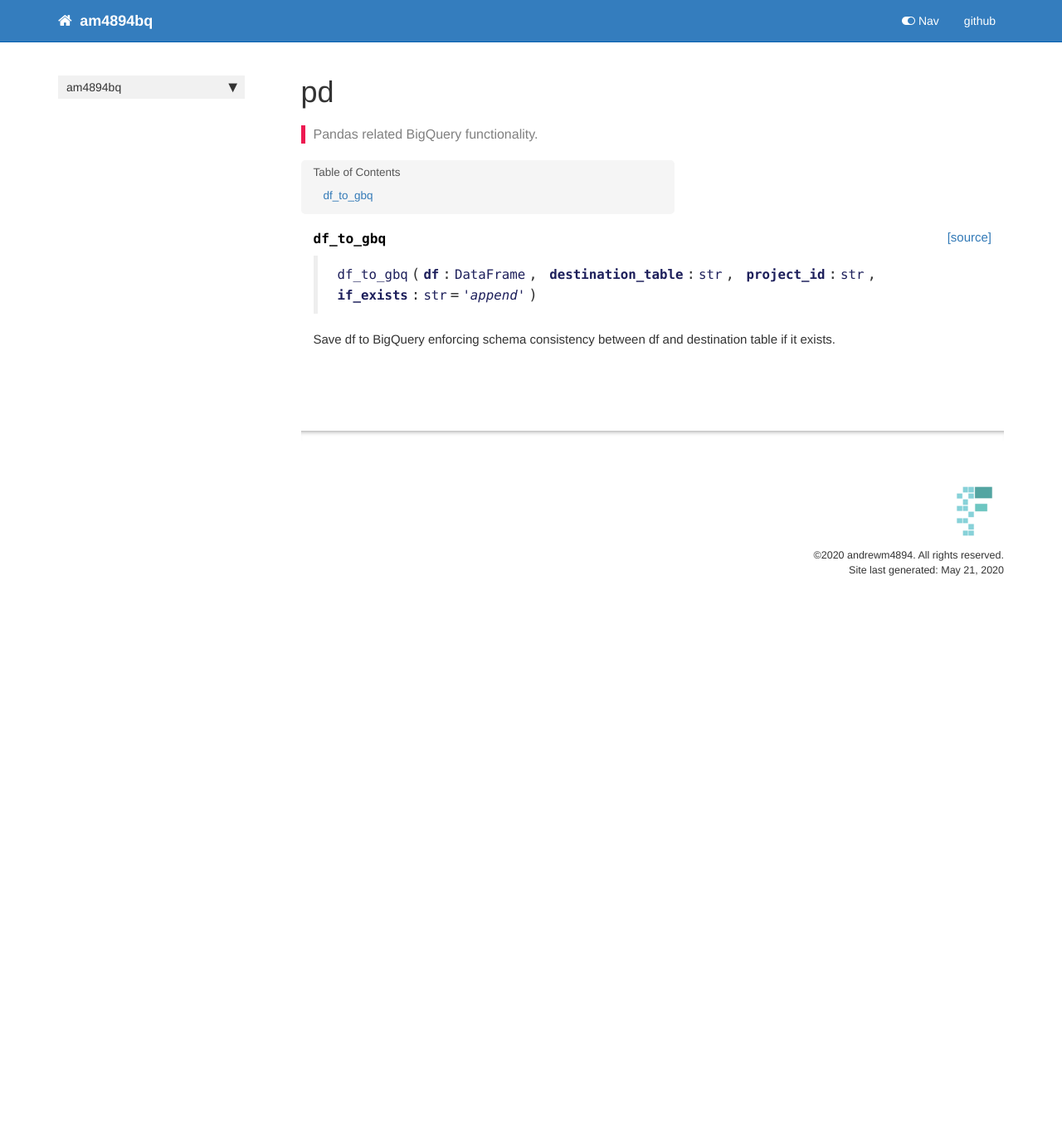
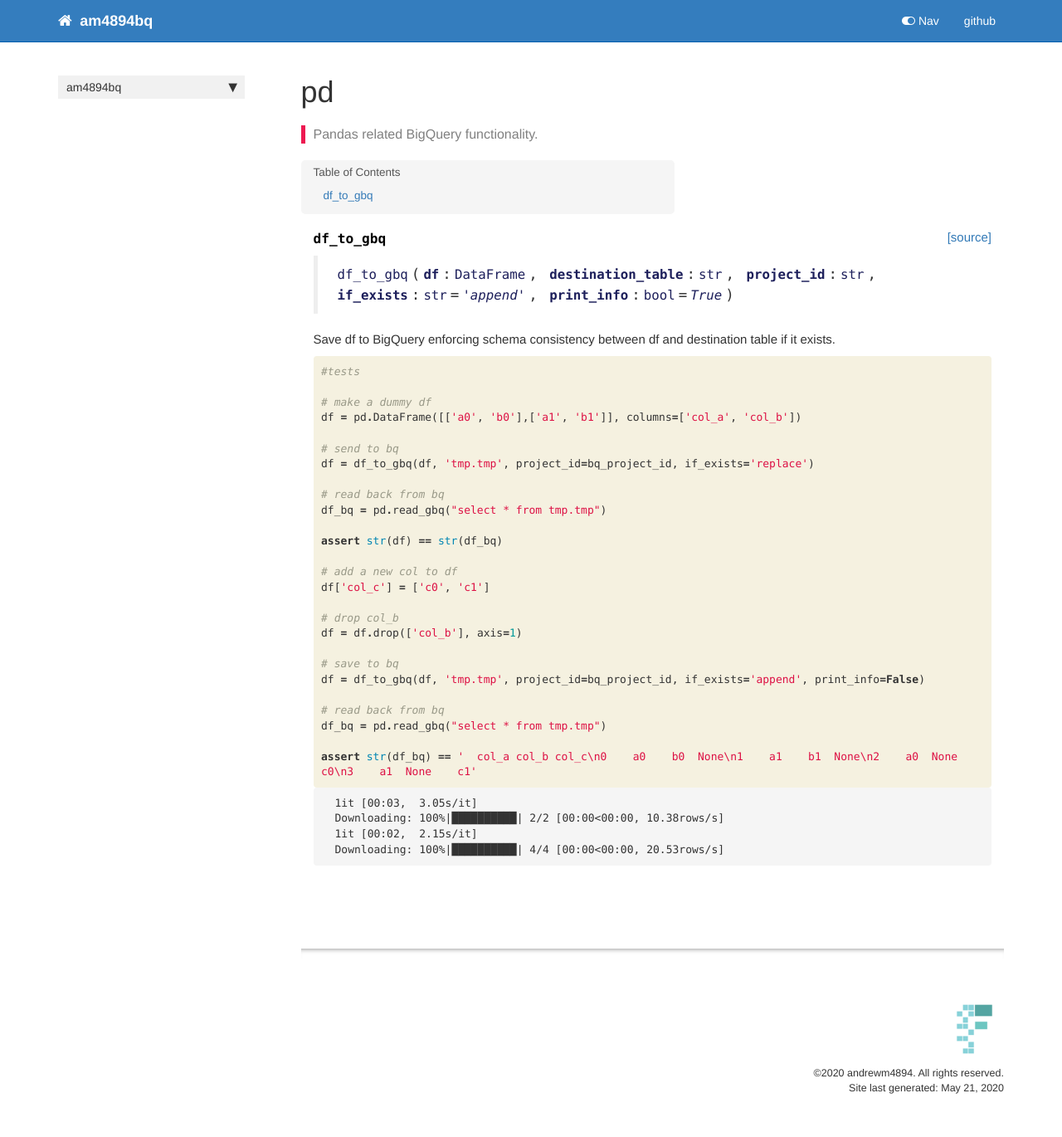
Before and after one commit to andrewm4894/am4894bq, a Jekyll site: the page built from docs/pd.html, in a window 1280 px wide. Shown: the whole page at 83% size. Built offline with Jekyll 4.4.1, drawn with Linux system fonts in a browser that asks for light colours; nearby versions of some CDN libraries; comment, search, counter and statistics services are not loaded; before the commit the page ends 900 px from its top, so only the background shows below that.

Commit message:
adding some tests

```diff
--- a/am4894bq/_nbdev.py
+++ b/am4894bq/_nbdev.py
@@ -9,6 +9,7 @@ index = {"get_schema": "01_schema.ipynb",
          "update_bq_schema": "01_schema.ipynb",
          "update_df_schema": "01_schema.ipynb",
          "does_table_exist": "02_utils.ipynb",
+         "bq_project_id": "03_pd.ipynb",
          "df_to_gbq": "03_pd.ipynb"}
 
 modules = ["schema.py",
--- a/docs/pd.html
+++ b/docs/pd.html
@@ -45,7 +45,7 @@ description: "Pandas related BigQuery functionality."
 
 
 <div class="output_markdown rendered_html output_subarea ">
-<h4 id="df_to_gbq" class="doc_header"><code>df_to_gbq</code><a href="https://github.com/andrewm4894/am4894bq/tree/master/am4894bq/pd.py#L17" class="source_link" style="float:right">[source]</a></h4><blockquote><p><code>df_to_gbq</code>(<strong><code>df</code></strong>:<code>DataFrame</code>, <strong><code>destination_table</code></strong>:<code>str</code>, <strong><code>project_id</code></strong>:<code>str</code>, <strong><code>if_exists</code></strong>:<code>str</code>=<em><code>'append'</code></em>)</p>
+<h4 id="df_to_gbq" class="doc_header"><code>df_to_gbq</code><a href="https://github.com/andrewm4894/am4894bq/tree/master/am4894bq/pd.py#L19" class="source_link" style="float:right">[source]</a></h4><blockquote><p><code>df_to_gbq</code>(<strong><code>df</code></strong>:<code>DataFrame</code>, <strong><code>destination_table</code></strong>:<code>str</code>, <strong><code>project_id</code></strong>:<code>str</code>, <strong><code>if_exists</code></strong>:<code>str</code>=<em><code>'append'</code></em>, <strong><code>print_info</code></strong>:<code>bool</code>=<em><code>True</code></em>)</p>
 </blockquote>
 <p>Save df to BigQuery enforcing schema consistency between df and destination table if it exists.</p>
 
@@ -59,4 +59,63 @@ description: "Pandas related BigQuery functionality."
 </div>
     {% endraw %}
 
+    {% raw %}
+
+<div class="cell border-box-sizing code_cell rendered">
+<div class="input">
+
+<div class="inner_cell">
+    <div class="input_area">
+<div class=" highlight hl-ipython3"><pre><span></span><span class="c1">#tests</span>
+
+<span class="c1"># make a dummy df</span>
+<span class="n">df</span> <span class="o">=</span> <span class="n">pd</span><span class="o">.</span><span class="n">DataFrame</span><span class="p">([[</span><span class="s1">&#39;a0&#39;</span><span class="p">,</span> <span class="s1">&#39;b0&#39;</span><span class="p">],[</span><span class="s1">&#39;a1&#39;</span><span class="p">,</span> <span class="s1">&#39;b1&#39;</span><span class="p">]],</span> <span class="n">columns</span><span class="o">=</span><span class="p">[</span><span class="s1">&#39;col_a&#39;</span><span class="p">,</span> <span class="s1">&#39;col_b&#39;</span><span class="p">])</span>
+
+<span class="c1"># send to bq</span>
+<span class="n">df</span> <span class="o">=</span> <span class="n">df_to_gbq</span><span class="p">(</span><span class="n">df</span><span class="p">,</span> <span class="s1">&#39;tmp.tmp&#39;</span><span class="p">,</span> <span class="n">project_id</span><span class="o">=</span><span class="n">bq_project_id</span><span class="p">,</span> <span class="n">if_exists</span><span class="o">=</span><span class="s1">&#39;replace&#39;</span><span class="p">)</span>
+
+<span class="c1"># read back from bq</span>
+<span class="n">df_bq</span> <span class="o">=</span> <span class="n">pd</span><span class="o">.</span><span class="n">read_gbq</span><span class="p">(</span><span class="s2">&quot;select * from tmp.tmp&quot;</span><span class="p">)</span>
+
+<span class="k">assert</span> <span class="nb">str</span><span class="p">(</span><span class="n">df</span><span class="p">)</span> <span class="o">==</span> <span class="nb">str</span><span class="p">(</span><span class="n">df_bq</span><span class="p">)</span>
+
+<span class="c1"># add a new col to df</span>
+<span class="n">df</span><span class="p">[</span><span class="s1">&#39;col_c&#39;</span><span class="p">]</span> <span class="o">=</span> <span class="p">[</span><span class="s1">&#39;c0&#39;</span><span class="p">,</span> <span class="s1">&#39;c1&#39;</span><span class="p">]</span>
+
+<span class="c1"># drop col_b</span>
+<span class="n">df</span> <span class="o">=</span> <span class="n">df</span><span class="o">.</span><span class="n">drop</span><span class="p">([</span><span class="s1">&#39;col_b&#39;</span><span class="p">],</span> <span class="n">axis</span><span class="o">=</span><span class="mi">1</span><span class="p">)</span>
+
+<span class="c1"># save to bq</span>
+<span class="n">df</span> <span class="o">=</span> <span class="n">df_to_gbq</span><span class="p">(</span><span class="n">df</span><span class="p">,</span> <span class="s1">&#39;tmp.tmp&#39;</span><span class="p">,</span> <span class="n">project_id</span><span class="o">=</span><span class="n">bq_project_id</span><span class="p">,</span> <span class="n">if_exists</span><span class="o">=</span><span class="s1">&#39;append&#39;</span><span class="p">,</span> <span class="n">print_info</span><span class="o">=</span><span class="kc">False</span><span class="p">)</span>
+
+<span class="c1"># read back from bq</span>
+<span class="n">df_bq</span> <span class="o">=</span> <span class="n">pd</span><span class="o">.</span><span class="n">read_gbq</span><span class="p">(</span><span class="s2">&quot;select * from tmp.tmp&quot;</span><span class="p">)</span>
+
+<span class="k">assert</span> <span class="nb">str</span><span class="p">(</span><span class="n">df_bq</span><span class="p">)</span> <span class="o">==</span> <span class="s1">&#39;  col_a col_b col_c</span><span class="se">\n</span><span class="s1">0    a0    b0  None</span><span class="se">\n</span><span class="s1">1    a1    b1  None</span><span class="se">\n</span><span class="s1">2    a0  None    c0</span><span class="se">\n</span><span class="s1">3    a1  None    c1&#39;</span>
+</pre></div>
+
+    </div>
 </div>
+</div>
+
+<div class="output_wrapper">
+<div class="output">
+
+<div class="output_area">
+
+<div class="output_subarea output_stream output_stderr output_text">
+<pre>1it [00:03,  3.05s/it]
+Downloading: 100%|██████████| 2/2 [00:00&lt;00:00, 10.38rows/s]
+1it [00:02,  2.15s/it]
+Downloading: 100%|██████████| 4/4 [00:00&lt;00:00, 20.53rows/s]
+</pre>
+</div>
+</div>
+
+</div>
+</div>
+
+</div>
+    {% endraw %}
+
+</div>
--- a/docs/schema.html
+++ b/docs/schema.html
@@ -316,7 +316,7 @@ description: "Functionality related to dealing with schemas in BigQuery."
 
 
 <div class="output_markdown rendered_html output_subarea ">
-<h4 id="update_bq_schema" class="doc_header"><code>update_bq_schema</code><a href="https://github.com/andrewm4894/am4894bq/tree/master/am4894bq/schema.py#L79" class="source_link" style="float:right">[source]</a></h4><blockquote><p><code>update_bq_schema</code>(<strong><code>bq_client</code></strong>, <strong><code>table_id</code></strong>:<code>str</code>, <strong><code>diffs</code></strong>:<code>list</code>)</p>
+<h4 id="update_bq_schema" class="doc_header"><code>update_bq_schema</code><a href="https://github.com/andrewm4894/am4894bq/tree/master/am4894bq/schema.py#L79" class="source_link" style="float:right">[source]</a></h4><blockquote><p><code>update_bq_schema</code>(<strong><code>bq_client</code></strong>, <strong><code>table_id</code></strong>:<code>str</code>, <strong><code>diffs</code></strong>:<code>list</code>, <strong><code>print_info</code></strong>:<code>bool</code>=<em><code>True</code></em>)</p>
 </blockquote>
 <p>Given a list of diffs and a table_id add any new columns to table.</p>
 
@@ -348,7 +348,7 @@ description: "Functionality related to dealing with schemas in BigQuery."
 
 
 <div class="output_markdown rendered_html output_subarea ">
-<h4 id="update_df_schema" class="doc_header"><code>update_df_schema</code><a href="https://github.com/andrewm4894/am4894bq/tree/master/am4894bq/schema.py#L103" class="source_link" style="float:right">[source]</a></h4><blockquote><p><code>update_df_schema</code>(<strong><code>bq_client</code></strong>, <strong><code>table_id</code></strong>:<code>str</code>, <strong><code>diffs</code></strong>:<code>list</code>, <strong><code>df</code></strong>:<code>DataFrame</code>)</p>
+<h4 id="update_df_schema" class="doc_header"><code>update_df_schema</code><a href="https://github.com/andrewm4894/am4894bq/tree/master/am4894bq/schema.py#L104" class="source_link" style="float:right">[source]</a></h4><blockquote><p><code>update_df_schema</code>(<strong><code>bq_client</code></strong>, <strong><code>table_id</code></strong>:<code>str</code>, <strong><code>diffs</code></strong>:<code>list</code>, <strong><code>df</code></strong>:<code>DataFrame</code>, <strong><code>print_info</code></strong>:<code>bool</code>=<em><code>True</code></em>)</p>
 </blockquote>
 <p>Given a list of diffs add any columns expected but not found in df.</p>
 
```
Also changed, not shown: am4894bq/pd.py (+16 -12 lines), am4894bq/schema.py (+6 -4 lines), 2 other files.
